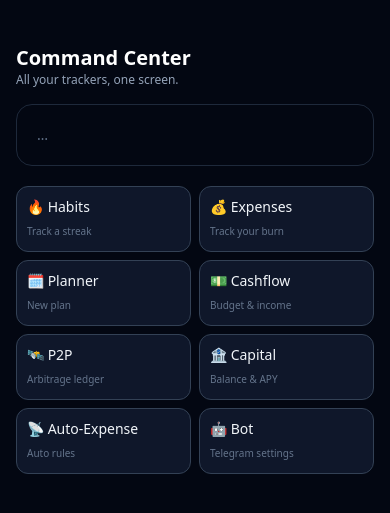
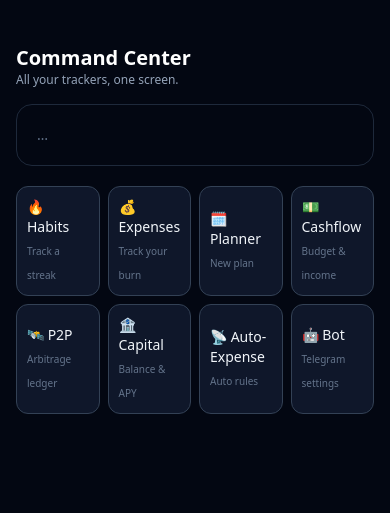
Before and after one commit to deucelenon-glitch/lifeos, a FastAPI app: page / in a window 390 px wide. Shown: the part 96-609 px from the top of the page. Run offline with FastAPI, Linux system fonts and the light colour scheme; data comes from the database, SQL or seed files in the repository; data that the repository does not hold is empty; some libraries are stand-ins or nearby versions.

Commit message:
home: force quick actions to 2 rows of 4 on all screens

```diff
--- a/app/templates/index.html
+++ b/app/templates/index.html
@@ -150,8 +150,8 @@
             <div id="dash-cards" hx-get="/api/dashboard" hx-trigger="load" hx-swap="outerHTML">
                 <div class="bg-dark-950 border border-dark-800 rounded-2xl p-5"><div class="text-sm text-slate-500">…</div></div>
             </div>
-            <!-- Quick actions — compact chips, one per tab -->
-            <div class="grid grid-cols-2 md:grid-cols-4 gap-2 mt-5">
+            <!-- Quick actions — compact chips, one per tab, always 2 rows of 4 -->
+            <div class="grid grid-cols-4 gap-2 mt-5">
                 <button @click="refreshTab('habits')" class="bg-dark-900 border border-dark-700 hover:border-emerald-500/50 rounded-xl p-2.5 text-left">
                     <span class="block text-sm">🔥 Habits</span>
                     <span class="text-[10px] text-slate-500">Track a streak</span>
```
